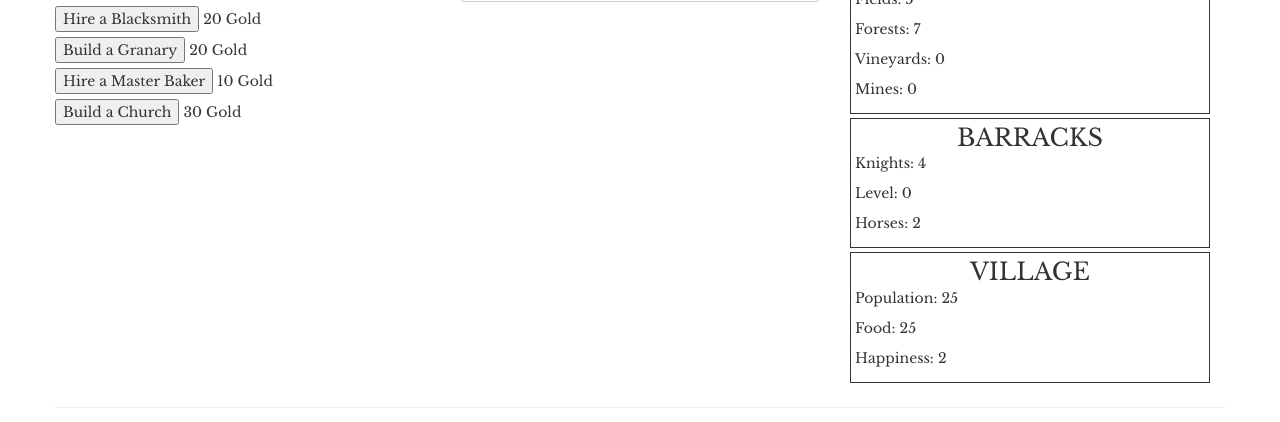
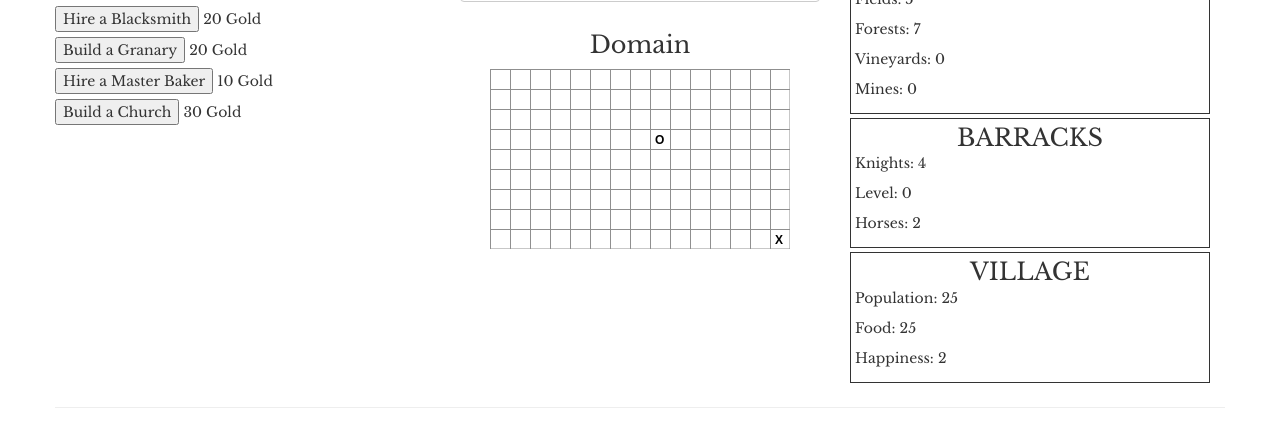
Before and after one commit to incrediblesound/castle-and-village, a website: page public/index.html in a window 1280 px wide. Shown: the part 244-666 px from the top of the page. Drawn offline with nearby package versions, Linux system fonts and the light colour scheme; files that its build step writes are made by us from their sources.

Commit message:
add map and collision function

```diff
--- a/public/css/style.css
+++ b/public/css/style.css
@@ -54,3 +54,8 @@ button.action {
 	top: 90%;
 	left: 50%;
 }
+
+#map {
+	display: table;
+	margin: 0 auto;
+}
--- a/public/index.html
+++ b/public/index.html
@@ -2,7 +2,7 @@
 <html>
 <head>
 	<title></title>
-	<link rel="stylesheet" type="text/css" href="./style.css">
+	<link rel="stylesheet" type="text/css" href="css/style.css">
 	<link rel="stylesheet" type="text/css" href="http://maxcdn.bootstrapcdn.com/bootstrap/3.2.0/css/bootstrap.min.css">
 	<link href='http://fonts.googleapis.com/css?family=Libre+Baskerville' rel='stylesheet' type='text/css'>
 </head>
@@ -27,10 +27,9 @@
 				<button class='btn btn-default btn-block step'>Go</button>
 				<ul class="todo">
 				</ul>
-				<div class="alerta">
-					<p id="alert"><strong>Alerta</strong></p>
-					<p id="alert-content"></p>
-					<button id="alert-button">Close</button>
+				<div class="center-block row">
+					<h3 class="text-center">Domain</h3>
+					<canvas width="300" height="180" id="map"></canvas>
 				</div>
 			</div>
 			<div class="col-md-4">
@@ -55,6 +54,7 @@
 	<script type="text/javascript" src="./src/milestones.js"></script>
 	<script type="text/javascript" src="./src/disasters.js"></script>
 	<script type="text/javascript" src="./src/controller.js"></script>
+	<script type="text/javascript" src="./src/map.js"></script>
 <script type="text/javascript">
 window.gameState = {};
 window.gameState.actions = [];
@@ -70,7 +70,8 @@ window.gameState.controllers = {};
 window.gameState.controllers.gameController = new Controller();
 window.gameState.controllers.milestones = new MilestoneController();
 window.gameState.controllers.actionController = new ActionController();
-window.gameState.controllers.disasterController = new DisasterController()
+window.gameState.controllers.disasterController = new DisasterController();
+window.gameState.controllers.mapController = new MapController();
 
 $(function(){
 	window.gameState.controllers.gameController.init()
@@ -82,6 +83,22 @@ $(function(){
 	    window.gameState.actions.push(text);
 	    $('.todo').append('<li>'+text+'</li>')
     }
+  })
+
+  $(document).on('keypress', function(event){
+  	console.log(event.which);
+  	if(event.which === 119){
+  		window.gameState.controllers.mapController.playerMoveUp();
+  	}
+  	if(event.which === 97){
+  		window.gameState.controllers.mapController.playerMoveLeft();
+  	}
+  	if(event.which === 115){
+  		window.gameState.controllers.mapController.playerMoveDown();
+  	}
+  	if(event.which === 100){
+  		window.gameState.controllers.mapController.playerMoveRight();
+  	}
   })
 
   $('.step').on('click', function(){
--- a/public/src/controller.js
+++ b/public/src/controller.js
@@ -10,10 +10,12 @@ Controller.prototype.init = function(){
   this.on('step', function(){
     window.gameState.controllers.milestones.step();
     window.gameState.controllers.disasterController.step();
+    window.gameState.controllers.mapController.drawUnits();
     window.gameState.units.castle.step();
     window.gameState.units.domain.step();
     window.gameState.units.barracks.step();
     window.gameState.units.village.step();
+
     self.entropy();
     //this is last in case any of the above methods change available actions
     window.gameState.controllers.actionController.step();
--- /dev/null
+++ b/public/src/map.js
@@ -0,0 +1,103 @@
+var MapController = function(){
+  System.call(this);
+  this.map = document.getElementById('map');
+  this.context = this.map.getContext('2d');
+
+  this.playerLocation = {
+    x: 285,
+    y: 175
+  }
+
+  this.opponentLocation = {
+    x: 165,
+    y: 75
+  }
+
+  this.collisions = {
+    '0': {
+      '20': 'below',
+      '-20': 'above'
+    },
+    '-20': {
+      '0': 'left',
+      '20': 'bottom-left',
+      '-20': 'top-left'
+    },
+    '20': {
+      '0': 'right',
+      '20': 'bottom-right',
+      '-20': 'top-right'
+    }
+  }
+
+}
+
+MapController.prototype = Object.create(System.prototype);
+
+
+MapController.prototype.drawUnits = function(){
+  this.drawGrid();
+  this.context.font = "bold 12px sans-serif";
+  var x = this.context.fillText("X", this.playerLocation.x, this.playerLocation.y);
+  var o = this.context.fillText("O", this.opponentLocation.x, this.opponentLocation.y);
+  var collision = this.checkCollision();
+  console.log(collision);
+}
+
+MapController.prototype.checkCollision = function(unit){
+  var result = false;
+  var units = {
+    'opponent': [(this.playerLocation.x - this.opponentLocation.x), (this.playerLocation.y - this.opponentLocation.y)]
+  }
+  for(unit in units){
+    var distance = units[unit];
+    if(this.withinTwenty(distance)){
+      result = {collide: unit, onSide: this.collisions[distance[0]][distance[1]]};
+    }
+  }
+  return result;
+}
+
+MapController.prototype.withinTwenty = function(xy){
+  if((xy[0] === 20 || xy[0] === -20 || xy[0] === 0) && (xy[1] === -20 || xy[1] === 20 || xy[1] === 0)){
+    return true;
+  }
+  else { return false; }
+}
+
+MapController.prototype.playerMoveUp = function(){
+  this.playerLocation.y -= 20;
+  this.drawUnits();
+}
+MapController.prototype.playerMoveDown = function(){
+  this.playerLocation.y += 20;
+  this.drawUnits();
+}
+MapController.prototype.playerMoveLeft = function(){
+
+  this.playerLocation.x -= 20;
+  this.drawUnits();
+}
+MapController.prototype.playerMoveRight = function(){
+  this.playerLocation.x += 20;
+  this.drawUnits();
+}
+
+MapController.prototype.drawGrid = function(){
+  this.map.width = this.map.width;
+  for(x = 0.5; x < 300; x += 20){
+    this.context.moveTo(x, 0);
+    this.context.lineTo(x, 180);
+  }
+  for(y = 0.5; y < 180; y += 20){
+    this.context.moveTo(0, y);
+    this.context.lineTo(300, y);
+  }
+  this.context.moveTo(300, 0);
+  this.context.lineTo(300, 180);
+  this.context.moveTo(0, 180);
+  this.context.lineTo(300, 180);
+
+  this.context.strokeStyle = "#8f8f8f";
+  this.context.stroke();
+}
--- /dev/null
+++ b/server.js
@@ -0,0 +1,5 @@
+var app = require('./server/app.js')
+var port = process.env.PORT || 3000;
+
+app.listen(port);
+console.log('listening on port ', port);
```
Also changed, not shown: server/app.js (added, +7 -0 lines).
